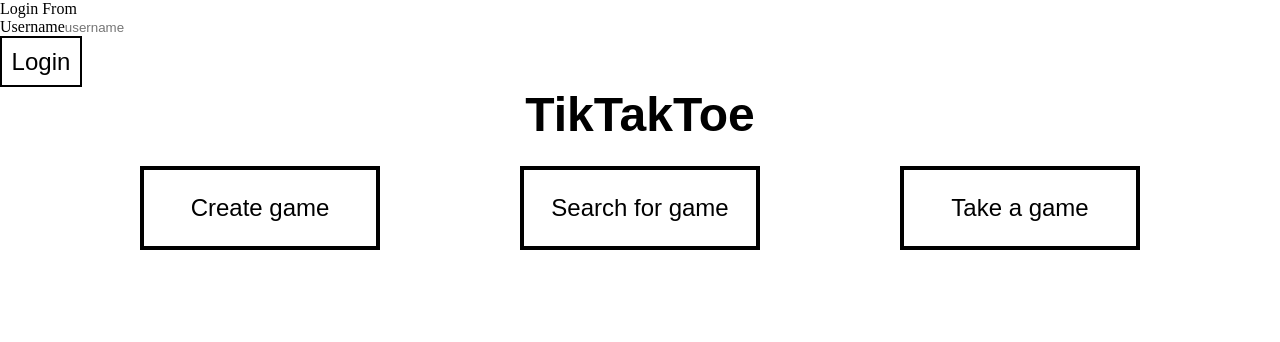
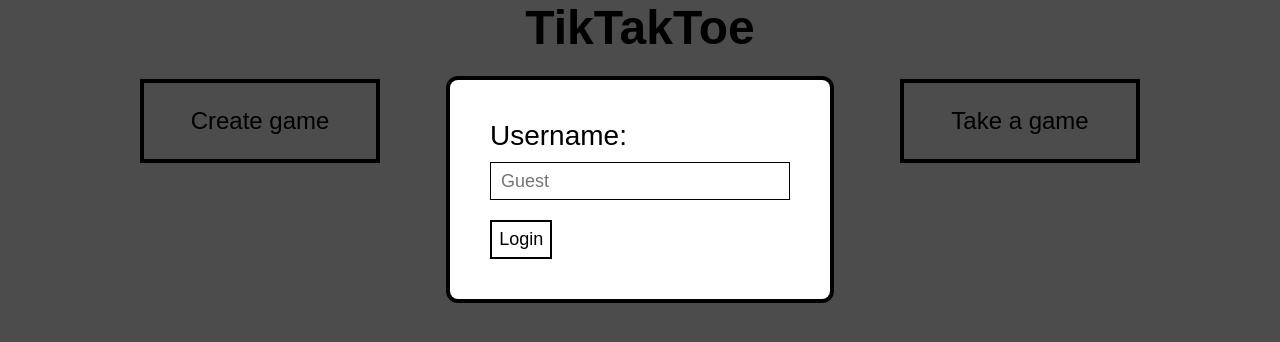
Before and after one commit to KIRuhan2/tiktak, a Vue app: page / in a window 1280 px wide. Shown: the top 342 px of the page. Built offline with nearby package versions, Linux system fonts and the light colour scheme; no server answers.

Commit message:
Indetification Added

```diff
--- a/src/App.vue
+++ b/src/App.vue
@@ -1,6 +1,12 @@
 <template>
   <div id="app">
-    <Auth/>
+    <div v-if="!authOk" class="modal">
+      <div class="modal__close">
+        <div class="modal__close__line"></div>
+        <div class="modal__close__line"></div>
+      </div>
+      <Auth @Logined = "logined" class= "auth"/>
+    </div>
     <router-view/>
   </div>
 </template>
@@ -10,12 +16,40 @@ export default {
   name: 'App',
   components: {
     Auth
+  },
+  data(){
+    return{
+      authOk: false,
+      name: undefined,
+    }
+  },
+  methods:{
+    logined(){
+      this.name = localStorage.getItem('name')
+      this.id = localStorage.getItem('id')
+      this.authOk = true
+    }
+  },
+  mounted(){
+    this.name = localStorage.getItem('name')
+    this.id = localStorage.getItem('id')
+    this.authOk = !!this.id && !!this.name
   }
+
 }
 </script>
 <style>
+.modal{
+  position: fixed;
+  background: rgba(0, 0, 0, .7);
+  width: 100vw;
+  height: 100vh;
+}
 
-#app {
-
+.auth{
+  position: relative;
+  top: 10%;
+  margin: 0 auto;
+  z-index: 1;
 }
 </style>
--- a/src/components/Auth.vue
+++ b/src/components/Auth.vue
@@ -3,15 +3,68 @@
         <fieldset>
             <legend>Login From</legend>
             <div class ="authForm__item">
-                <label for="username">Username</label>
-                <input id="username" type="text" placeholder="username"/>
+                <label for="username">Username:</label>
+                <input v-model="name" id="username" type="text" placeholder="Guest"/>
             </div>
-            <button class = "button button_small">Login</button>
+            <button @click="submit()" class = "button button_small">Login</button>
         </fieldset>
     </div>
 </template>
 <script>
+import {functions} from '@/mixins/functions'
 export default {
-    name:'Auth'
+    name:'Auth',
+    mixins:[functions],
+    data(){
+        return{
+            name: ''
+        }
+    },
+    methods:{
+        submit(){
+            let id = this.createId()
+            localStorage.setItem('name', this.name)
+            localStorage.setItem('id', id)
+            if(this.name === '') this.name = 'Guest#'+id
+            this.$emit('Logined', {name, id})
+        }
+    }
 }
 </script>
+<style scoped>
+
+legend{
+    position: absolute;
+    clip: rect(0,0,0,0);
+    width: 0;
+    height: 0;
+}
+.authForm{
+    background: #fff;
+    box-shadow: 0 0 0 4px #000;
+    padding: 40px;
+    border-radius: 8px;
+    font-size: 18px;
+    width: 300px;
+
+}
+
+.authForm__item{
+    font-size: 28px;
+    flex-direction: column;
+    display: flex;
+    margin-bottom: 20px;
+}
+
+.authForm__item input{
+    padding-left: 10px;
+    margin-top: 10px;
+    font-size: 18px;
+    border: 1px solid #000;
+    height: 2em;
+}
+
+.authForm button{
+    font-size: 18px;
+}
+</style>
--- /dev/null
+++ b/src/mixins/functions.js
@@ -0,0 +1,8 @@
+export const functions = {
+    methods:{
+        createId(){
+            const abc = 'abcdefghijklmnopqrstuvw1234567890'
+            return Array(8).fill().map(x=>abc[Math.floor(Math.random()*(abc.length-1))]).join('')
+        }
+    }
+}
--- a/src/styles/style.css
+++ b/src/styles/style.css
@@ -4,6 +4,7 @@
     border: 0;
 }
 body{
+    font-family: sans-serif;
     margin: 0;
 }
 
@@ -30,6 +31,7 @@ body{
     border: 2px solid #000;
 }
 
+
 .button_center{
     margin: 0 auto;
 }
--- a/src/views/Game.vue
+++ b/src/views/Game.vue
@@ -113,8 +113,8 @@ export default {
     }
   },
   mounted () {
-    this.gameID = this.$route.params.id
-    if (this.gameID === 'solo') {
+    this.gameId = this.$route.params.id
+    if (this.gameId === 'solo') {
       this.fieldOverflowHandle.solo = true
       this.gameOn = true
     }
@@ -131,8 +131,11 @@ export default {
         document.querySelector('button.settings').focus()
       }
     })
-
-    this.socket.emit('JOIN_GAME', this.gameID)
+    this.socket.emit('JOIN_GAME', {
+      gameId : this.gameId,
+      name: localStorage.getItem('name'),
+      id: localStorage.getItem('id')
+    })
 
     this.socket.on('WRONG_ID_404', ()=>{
       this.error.isError = true
@@ -152,6 +155,7 @@ export default {
       console.log('Someone Joined')
       this.users.push(user)
     })
+
   },
   computed:{
     origin(){
@@ -218,7 +222,6 @@ export default {
    margin: 0;
  }
 #app{
-  font-family: sans-serif;
   font-size: 45px;
 }
 
@@ -301,14 +304,12 @@ button{
 }
 
 .status{
-  font-family: sans-serif;
   padding-left: 10px;
   font-size: 48px;
 }
 
 .sidepanel{
   z-index: 1;
-  font-family: sans-serif;
   position: fixed;
   transform: translateX(-100%);
   overflow: hidden;
--- a/src/views/Home.vue
+++ b/src/views/Home.vue
@@ -43,8 +43,11 @@
 <script>
 import io from 'socket.io-client'
 import Game from '@/views/Game.vue'
+import {functions} from '@/mixins/functions'
+
 export default {
   name: 'home',
+  mixins: [functions],
   data () {
     return {
       gameType: 'open',
@@ -77,11 +80,8 @@ export default {
   methods:{
     createGame(){
       if(this.fieldSize < 3 || this.winCondition < 3) return
-      function createId(){
-        const abc = 'abcdefghijklmnopqrstuvw1234567890'
-        return Array(8).fill().map(x=>abc[Math.floor(Math.random()*(abc.length-1))]).join('')
-      }
-      const id = createId()
+
+      const id = this.createId()
       console.log(id)
       this.socket.emit('CREATE_GAME', {
         id,
@@ -95,9 +95,7 @@ export default {
 }
 </script>
 <style scoped>
-  .home{
-    font-family: sans-serif;
-  }
+
   .home ul{
     display: flex;
     flex-wrap: wrap;
```
Also changed, not shown: 1 other file (tests, documents, lock files or other folders).
